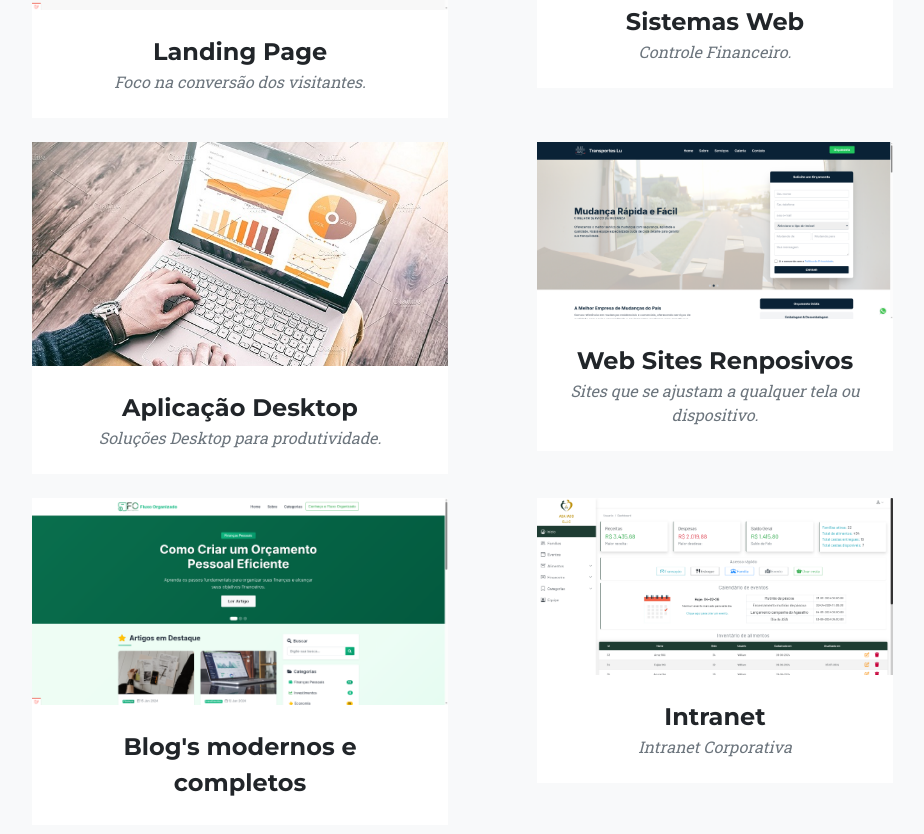
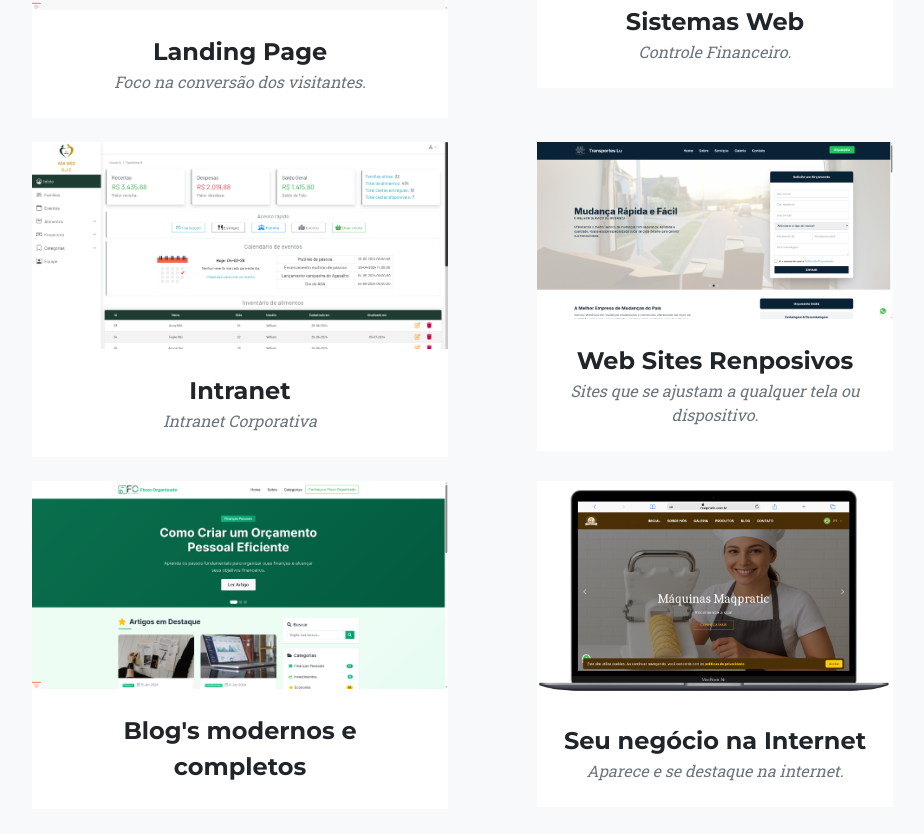
Before and after one commit to bywilliams/site, a plain HTML site: page index.html in a window 1280 px wide. Shown: the part 1825-2659 px from the top of the page, without its empty margins (115-1039 px from the left). Drawn offline with nearby package versions, Linux system fonts and the light colour scheme.

Commit message:
Update porfolio (maqpratic)

```diff
--- a/index.html
+++ b/index.html
@@ -193,12 +193,13 @@
               </div>
             </div>
           </div>
-          <div class="col-lg-6 col-sm-6 mb-4">
+           <div class="col-lg-6 col-sm-6 mb-4">
+            <!-- Portfolio item 6-->
             <div class="portfolio-item">
               <a
                 class="portfolio-link"
                 data-bs-toggle="modal"
-                href="#portfolioModal3"
+                href="#portfolioModal6"
               >
                 <div class="portfolio-hover">
                   <div class="portfolio-hover-content">
@@ -207,14 +208,14 @@
                 </div>
                 <img
                   class="img-fluid"
-                  src="assets/img/portfolio/3.jpg"
+                  src="assets/img/portfolio/Bem-vindo-a-ASA-da-IASD-de-SJC--02-04-2026_11_04_AM.png"
                   alt="..."
                 />
               </a>
               <div class="portfolio-caption">
-                <div class="portfolio-caption-heading">Aplicação Desktop</div>
+                <div class="portfolio-caption-heading">Intranet</div>
                 <div class="portfolio-caption-subheading text-muted">
-                  Soluções Desktop para produtividade.
+                  Intranet Corporativa
                 </div>
               </div>
             </div>
@@ -276,12 +277,11 @@
             </div>
           </div>
           <div class="col-lg-4 col-sm-6">
-            <!-- Portfolio item 6-->
             <div class="portfolio-item">
               <a
                 class="portfolio-link"
                 data-bs-toggle="modal"
-                href="#portfolioModal6"
+                href="#portfolioModal3"
               >
                 <div class="portfolio-hover">
                   <div class="portfolio-hover-content">
@@ -290,18 +290,19 @@
                 </div>
                 <img
                   class="img-fluid"
-                  src="assets/img/portfolio/Bem-vindo-a-ASA-da-IASD-de-SJC--02-04-2026_11_04_AM.png"
+                  src="assets/img/portfolio/maqpratic_negocio.png"
                   alt="..."
                 />
               </a>
               <div class="portfolio-caption">
-                <div class="portfolio-caption-heading">Intranet</div>
+                <div class="portfolio-caption-heading">Seu negócio na Internet</div>
                 <div class="portfolio-caption-subheading text-muted">
-                  Intranet Corporativa
+                  Aparece e se destaque na internet.
                 </div>
               </div>
             </div>
           </div>
+
         </div>
       </div>
     </section>
@@ -716,16 +717,15 @@
               <div class="col-lg-8">
                 <div class="modal-body">
                   <!-- Project details-->
-                  <h2 class="text-uppercase">Aplicação Desktop</h2>
+                  <h2 class="text-uppercase">Você na internet</h2>
                   <p class="item-intro text-muted"></p>
                   <img
                     class="img-fluid d-block mx-auto"
-                    src="assets/img/portfolio/3.jpg"
+                    src="assets/img/portfolio/maqpratic_negocio.png"
                     alt="..."
                   />
                   <p>
-                    Aplicativos desktop são a maioria no ambiente Windows, muito
-                    utilizados na área comercial e automação.
+
                   </p>
 
                   <button
```
Also changed, not shown: assets/img/portfolio/maqpratic_negocio.png (added).
